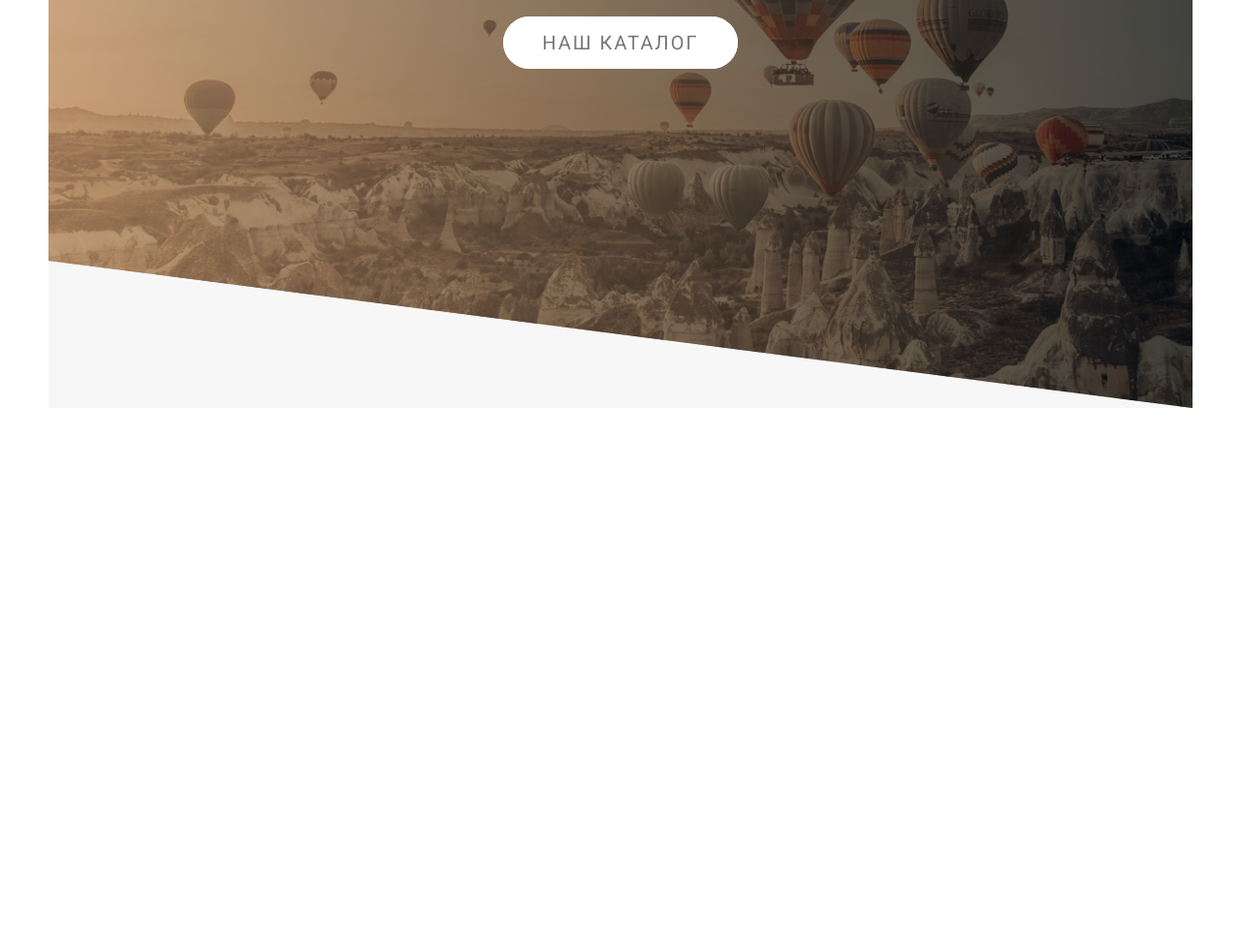
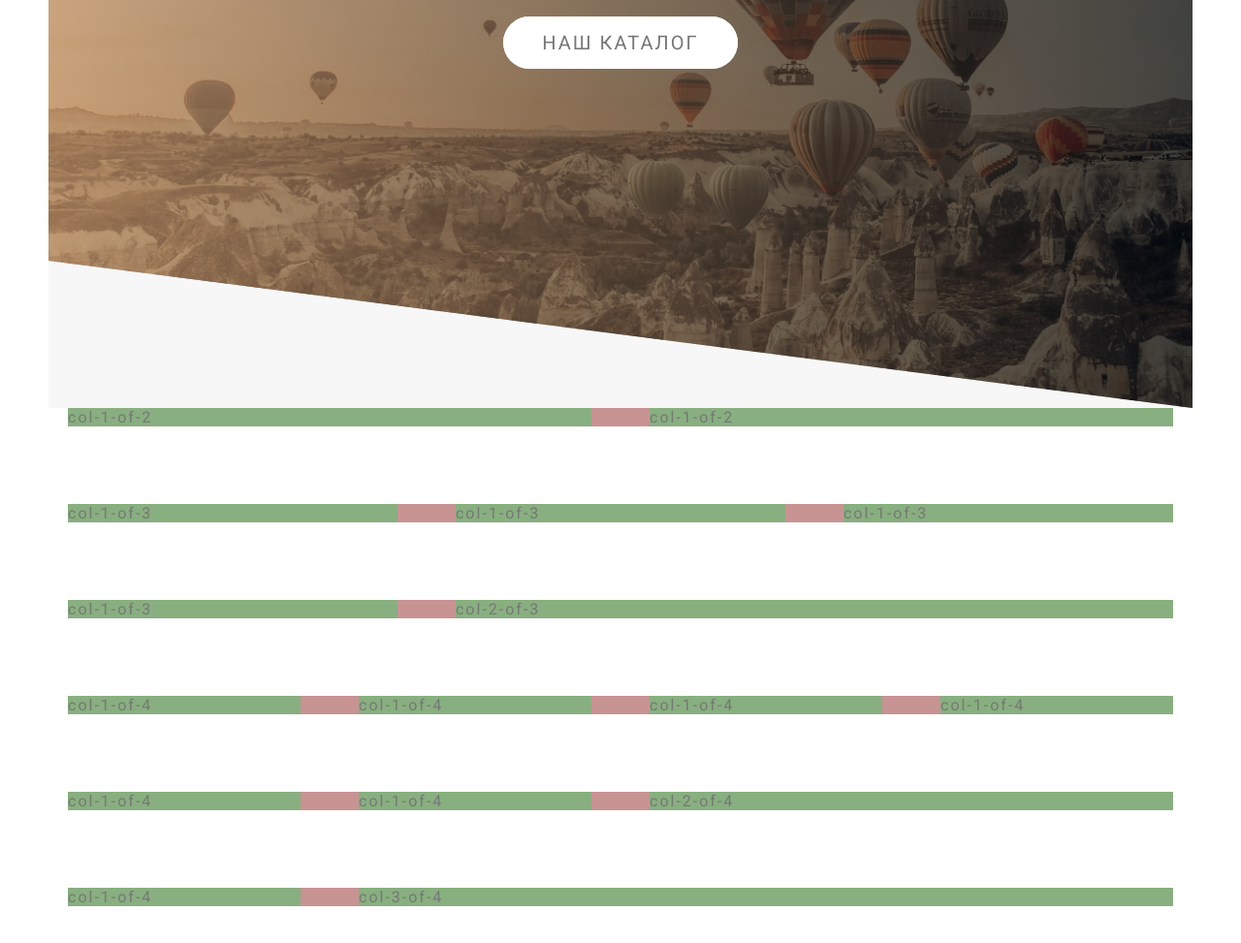
Before and after one commit to ArnoPetrov/Balloons, a plain HTML site: page index.html in a window 1280 px wide. Shown: the part 389-1362 px from the top of the page at 97% size. Before the commit the page ends 860 px from the top, so only its background shows below. Drawn offline with Linux system fonts and the light colour scheme.

Commit message:
Создание float-сетки

```diff
--- a/index.html
+++ b/index.html
@@ -21,5 +21,71 @@
             </div>
         </header>
     </div>
+
+
+
+    <section class="grid-test">
+        <div class="row">
+            <div class="col-1-of-2">
+                col-1-of-2
+            </div>
+            <div class="col-1-of-2">
+                col-1-of-2
+            </div>
+        </div>
+        <div class="row">
+            <div class="col-1-of-3">
+                col-1-of-3
+            </div>
+            <div class="col-1-of-3">
+                col-1-of-3
+            </div>
+            <div class="col-1-of-3">
+                col-1-of-3
+            </div>
+        </div>
+        <div class="row">
+            <div class="col-1-of-3">
+                col-1-of-3
+            </div>
+            <div class="col-2-of-3">
+                col-2-of-3
+            </div>
+        </div>
+        <div class="row">
+            <div class="col-1-of-4">
+                col-1-of-4
+            </div>
+            <div class="col-1-of-4">
+                col-1-of-4
+            </div>
+            <div class="col-1-of-4">
+                col-1-of-4
+            </div>
+            <div class="col-1-of-4">
+                col-1-of-4
+            </div>
+        </div>
+        <div class="row">
+            <div class="col-1-of-4">
+                col-1-of-4
+            </div>
+            <div class="col-1-of-4">
+                col-1-of-4
+            </div>
+            <div class="col-2-of-4">
+                col-2-of-4
+            </div>
+        </div>
+        <div class="row">
+            <div class="col-1-of-4">
+                col-1-of-4
+            </div>
+            <div class="col-3-of-4">
+                col-3-of-4
+            </div>
+        </div>
+    </section>
+
 </body>
 </html>
--- a/sass/abstracts/_mixins.sass
+++ b/sass/abstracts/_mixins.sass
@@ -6,3 +6,10 @@
     text-transform: uppercase
     text-decoration: none
     color: $color
+
+//Миксин для устранения схлопывания элементов при работе с float'ами
+@mixin clearfix
+    &::after
+        content: ""
+        display: table
+        clear: both
--- a/sass/abstracts/_variables.sass
+++ b/sass/abstracts/_variables.sass
@@ -9,3 +9,8 @@ $color-white: #FFFFFF
 
 //Тень для кнопок
 $box-shadow: (0rem .4rem .4rem rgba(0, 0, 0, .3))
+
+//Переменные для float-сетки
+$grid-width: 114rem
+$margin-vertical-big: 8rem
+$gutter-gorizontal: 6rem
--- /dev/null
+++ b/sass/layout/_grid.sass
@@ -0,0 +1,25 @@
+//float-сетка
+.row
+    max-width: $grid-width
+    background: #c89393
+    margin: 0 auto
+    &:not(:last-child)
+        margin-bottom: $margin-vertical-big
+    @include clearfix
+[class^="col-"]
+    float: left
+    background: #88af7f
+    &:not(:last-child)
+        margin-right: $gutter-gorizontal
+.col-1-of-2
+    width: calc((100% - #{$gutter-gorizontal}) / 2)
+.col-1-of-3
+    width: calc((100% - 2 * #{$gutter-gorizontal}) / 3)
+.col-2-of-3
+    width: calc(2 * ((100% - 2 * #{$gutter-gorizontal}) / 3) + #{$gutter-gorizontal})
+.col-1-of-4
+    width: calc((100% - 3 * #{$gutter-gorizontal}) / 4)
+.col-2-of-4
+    width: calc(2 * ((100% - 3 * #{$gutter-gorizontal}) / 4) + #{$gutter-gorizontal})
+.col-3-of-4
+    width: calc(3 * ((100% - 3 * #{$gutter-gorizontal}) / 4) + 2 * #{$gutter-gorizontal})
--- a/sass/style.sass
+++ b/sass/style.sass
@@ -9,6 +9,7 @@
 
 @import "components/button.sass"
 
-@import "layout/_header.sass"
+@import "layout/grid.sass"
+@import "layout/header.sass"
 
-@import "pages/_home.sass"
+@import "pages/home.sass"
```
Also changed, not shown: css/style.css.
